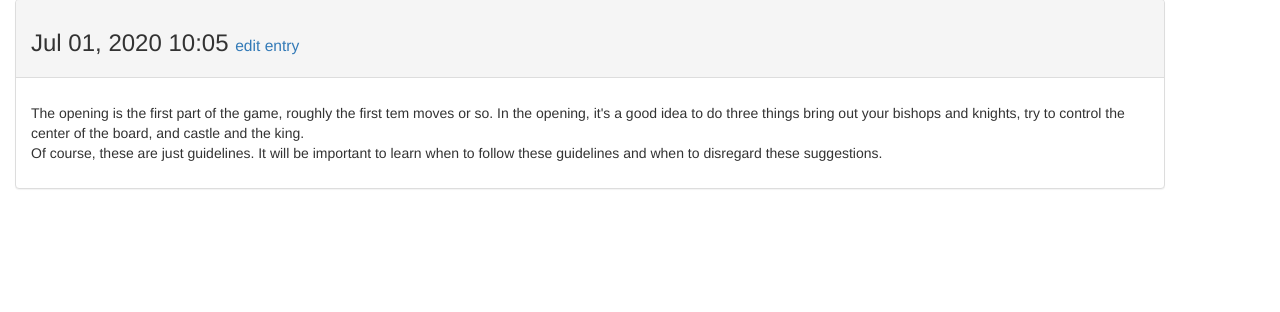
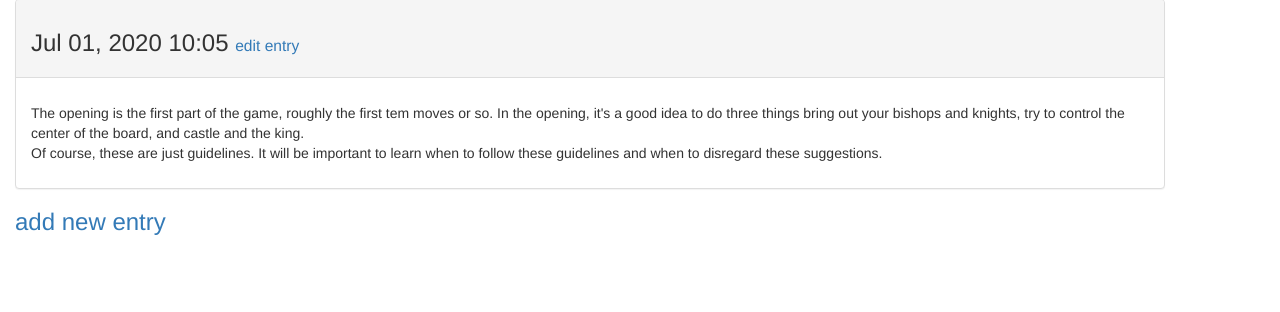
Before and after one commit to FabrCas/PythonCrashCourse, a Django app: page /topics/1/ in a window 1280 px wide; the page is wider, and only the part inside the window is pictured. Shown: the part 404-716 px from the top of that part. Run offline with Django 3.2, Linux system fonts and the light colour scheme; a user stored in the database is signed in; data comes from the database, SQL or seed files in the repository; both versions use the stored data as it was after the commit; some libraries are stand-ins or nearby versions.

Commit message:
Sezione mancante aggiunta, per l'aggiunta di entries

```diff
--- a/Project 3, Getting started with Django/learning_log/learning_logs/templates/topic.html
+++ b/Project 3, Getting started with Django/learning_log/learning_logs/templates/topic.html
@@ -35,6 +35,9 @@
             There are no entries for this topic yet
         </h4>
     {% endfor %}
+    <h3>
+<a href="{% url 'learning_logs:new_entry' topic.id %}">add new entry</a>
+</h3>
 {% endblock content %}
 </body>
 </html>
```
Also changed, not shown: Project 3, Getting started with Django/learning_log/db.sqlite3.
